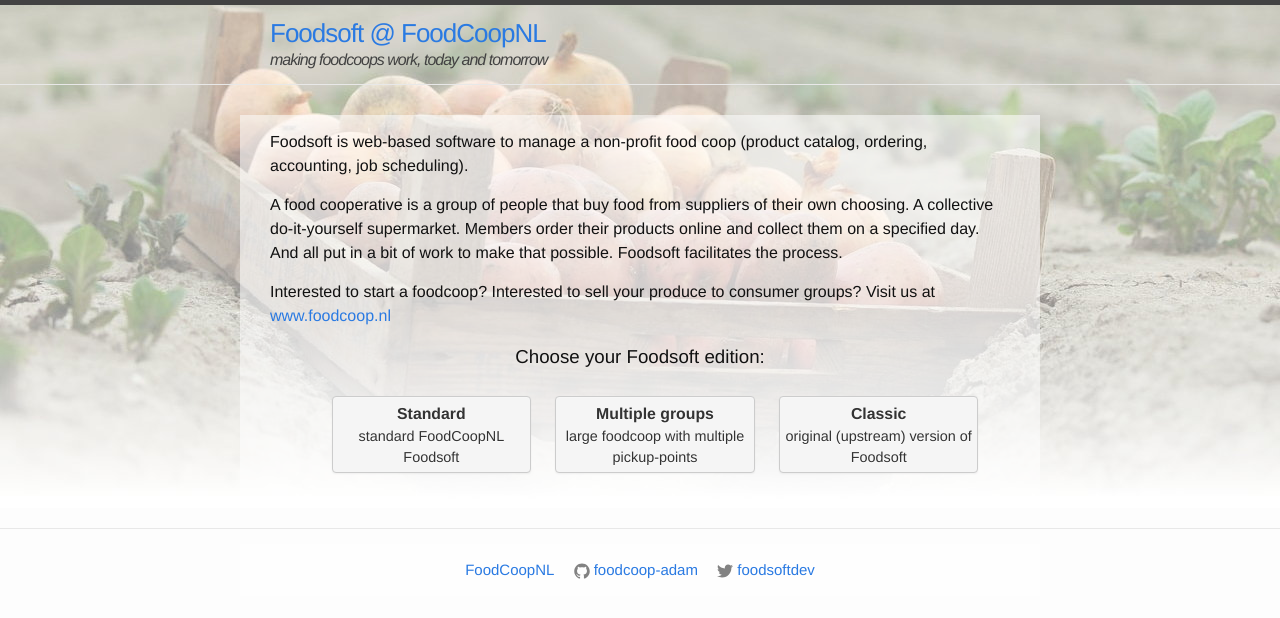
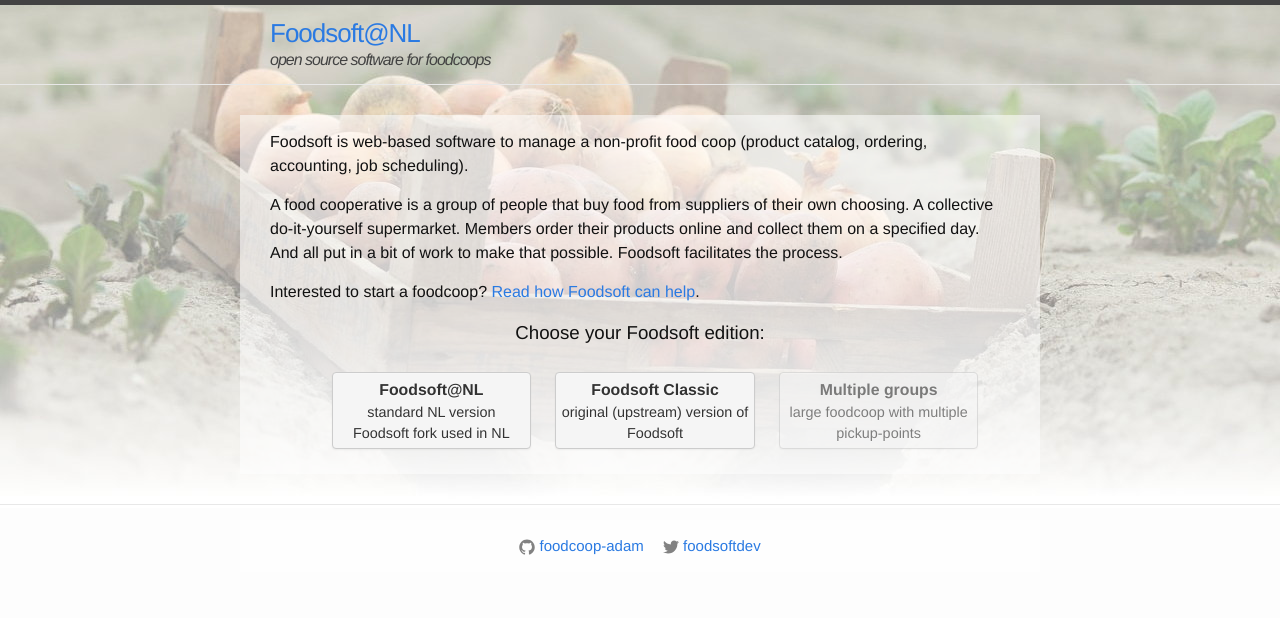
Before and after one commit to foodcoop-adam/foodcoop-adam.github.io, a Jekyll site: the page built from index.md, in a window 1280 px wide. Shown: the top 618 px of the page. Built offline with Jekyll 4.4.1, drawn with Linux system fonts in a browser that asks for light colours.

```diff
--- a/_config.yml
+++ b/_config.yml
@@ -1,15 +1,14 @@
-title: Foodsoft @ FoodCoopNL
-tagline: making foodcoops work, today and tomorrow
+title: Foodsoft@NL
+tagline: open source software for foodcoops
 description: >
-  Documentation site for Foodsoft at FoodCoopNL, hosted and open source
-  software for running a food cooperative.
+  Documentation site for Foodsoft@NL, hosted and open source software for running a food cooperative.
 
 avatar: https://avatars3.githubusercontent.com/u/4671816
 twitter_username: foodsoftdev
 github_username: foodcoop-adam
-external_link:
-  title: FoodCoopNL
-  href: http://www.foodcoop.nl/
+#external_link:
+#  title: VoedselcollectiefNL
+#  href: http://www.voedselcollectief.org/
 
 timezone: Europe/Amsterdam
 
--- a/_includes/foodcoop-selection.html
+++ b/_includes/foodcoop-selection.html
@@ -4,18 +4,18 @@
 <ul class="button-select-wrapper">
 
   <li><a href="foodcoop-standard.html">
-      <b class="title">Standard</b>
-      <span class="desc">standard FoodCoopNL Foodsoft</span>
+      <b class="title">Foodsoft@NL</b>
+      <span class="desc">standard NL version<br>Foodsoft fork used in NL</span>
     </a></li>
 
-  <li><a href="foodcoop-multishared.html">
+  <li><a href="foodcoop-classic.html">
+      <b class="title">Foodsoft Classic</b>
+      <span class="desc">original (upstream) version of Foodsoft</span>
+    </a></li>
+
+  <li style="opacity: 0.6"><a href="foodcoop-multishared.html">
       <b class="title">Multiple groups</b>
       <span class="desc">large foodcoop with multiple pickup-points</span>
     </a></li>
 
-  <li><a href="foodcoop-classic.html">
-      <b class="title">Classic</b>
-      <span class="desc">original (upstream) version of Foodsoft</span>
-    </a></li>
-
 </ul>
--- a/index.md
+++ b/index.md
@@ -9,7 +9,7 @@ own choosing. A collective do-it-yourself supermarket. Members order their
 products online and collect them on a specified day. And all put in a bit of
 work to make that possible. Foodsoft facilitates the process.
 
-Interested to start a foodcoop? Interested to sell your produce to consumer groups?
-Visit us at [www.foodcoop.nl](http://www.foodcoop.nl/)
+Interested to start a foodcoop?
+[Read how Foodsoft can help](https://github.com/foodcoops/foodsoft/wiki/For-foodcoops).
 
 {% include foodcoop-selection.html %}
```
Also changed, not shown: foodcoop-multishared.md (+1 -3 lines), foodcoop-standard.md (+4 -6 lines), README.md.
